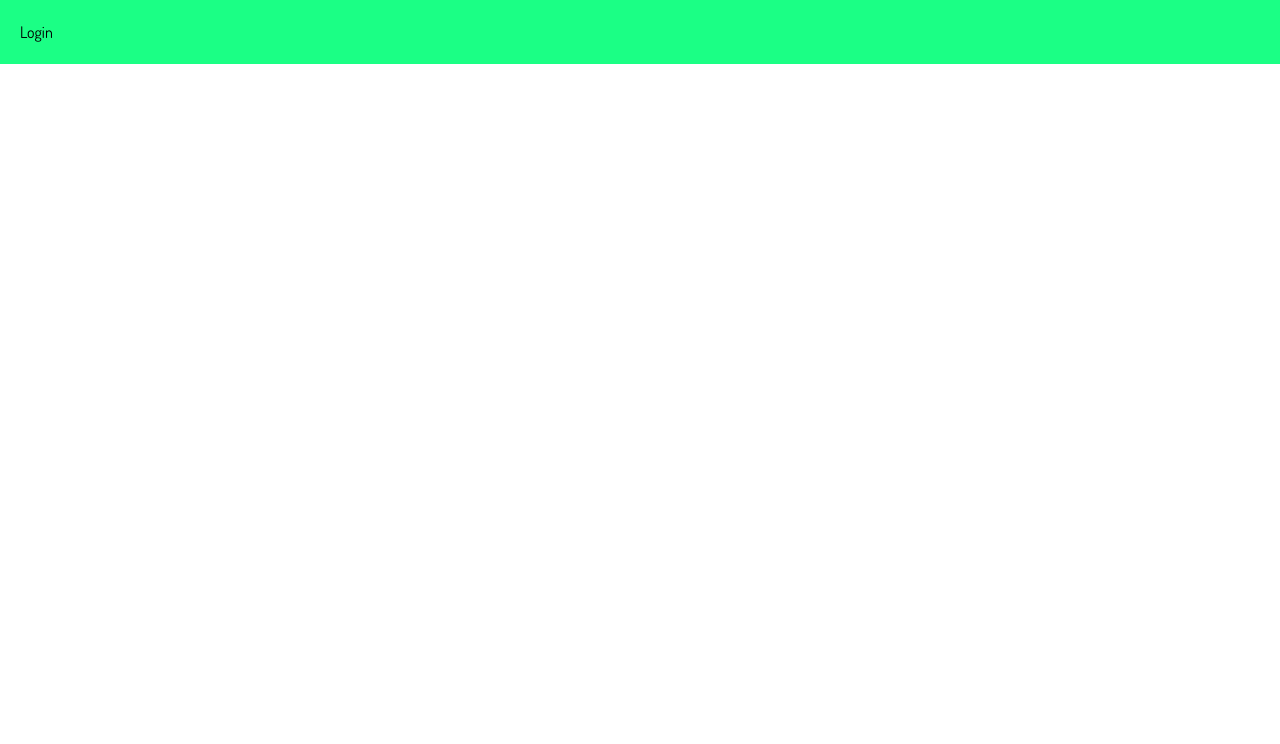
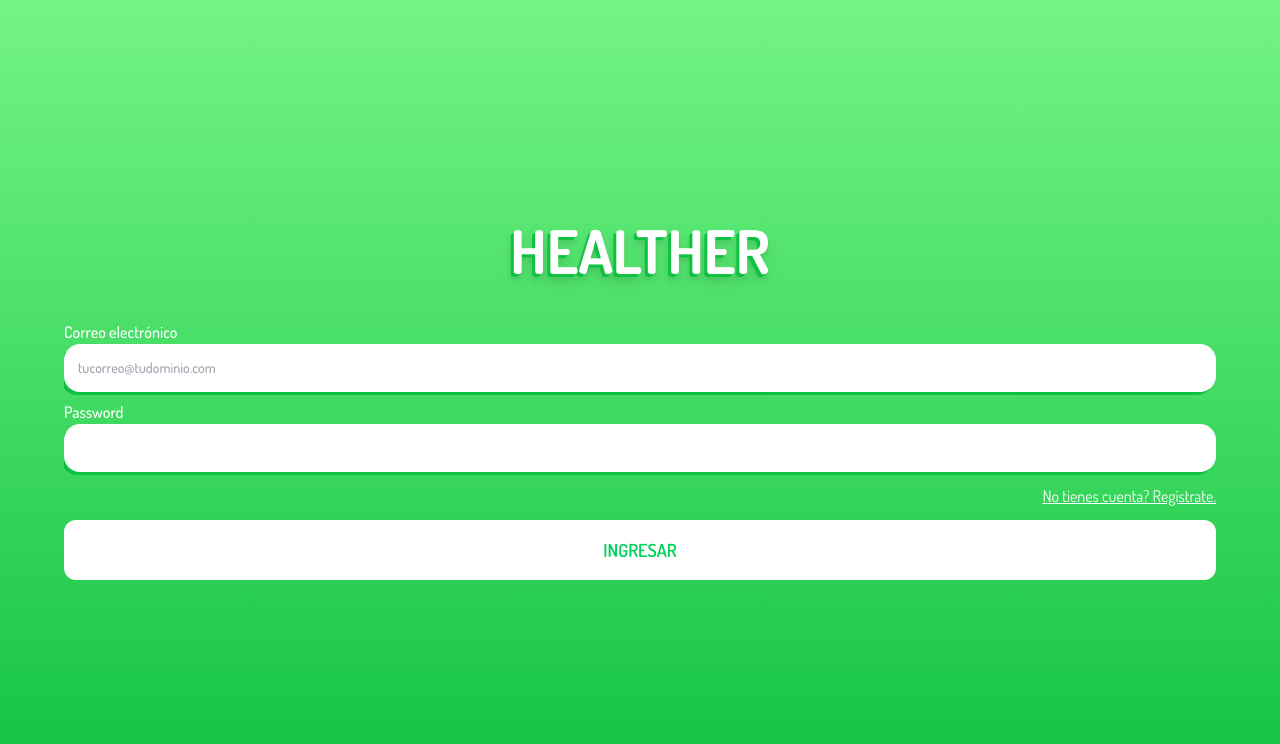
Before and after one commit to Factral/hackaton-fcv, a React (Vite) app in the folder frontend/: page /login in a window 1280 px wide. Shown: the top 744 px of the page. Built offline with nearby package versions, Linux system fonts and the light colour scheme.

Commit message:
Finish login

```diff
--- a/frontend/src/App.jsx
+++ b/frontend/src/App.jsx
@@ -1,6 +1,7 @@
 
 import { Route, Routes } from 'react-router-dom'
 import Login from './pages/Login'
+import './stylesAdd.css'
 
 function App () {
   return (
--- /dev/null
+++ b/frontend/src/components/FormLogin.jsx
@@ -0,0 +1,26 @@
+import { useForm } from 'react-hook-form'
+import Input from './Input'
+import validationLogin from '../validations/validationLogin'
+import MainButton from './MainButton'
+import { NavLink } from 'react-router-dom'
+
+export default function FormLogin () {
+  const { register, handleSubmit, formState: { errors } } = useForm()
+
+  const onSubmitFucntion = (values) => {
+    console.log(values)
+  }
+
+  return (
+    <form className='w-full overflow-y-auto' onSubmit={handleSubmit(onSubmitFucntion)}>
+      <div className='flex flex-col gap-3 w-full'>
+        <div className='flex flex-col gap-2 '>
+          <Input register={register} validation={validationLogin} placeholder='tucorreo@tudominio.com' errors={errors} label='Correo electrónico' nameRegister='email' typeInput='text' />
+          <Input register={register} validation={validationLogin} errors={errors} label='Password' nameRegister='password' typeInput='password' />
+        </div>
+        <NavLink to='/register' className='text-right w-full text-white underline transition-all ease-in-out duration-300 hover:text-main-white'>No tienes cuenta? Regístrate.</NavLink>
+        <MainButton type='submit'>INGRESAR</MainButton>
+      </div>
+    </form>
+  )
+}
--- /dev/null
+++ b/frontend/src/components/Input.jsx
@@ -0,0 +1,13 @@
+
+export default function Input ({ label, typeInput, nameRegister, register, errors, validation, placeholder }, props) {
+  const { validate, messages } = validation ? validation[nameRegister] : { validate: {}, messages: {} }
+  const errorInput = errors ? errors[nameRegister] : {}
+
+  return (
+    <div className='flex flex-col'>
+      <label htmlFor={nameRegister} className={`text-white font-medium ${errorInput && 'text-red-500'}`}>{label}</label>
+      <input type={typeInput} placeholder={placeholder} className={`p-3 rounded-2xl outline-none main-shadow border-2 border-transparent text-sm font-medium ${errorInput ? 'border-red-500' : 'focus:border-main-green-500'}`} {...register(nameRegister, validate)} {...props} />
+      {errorInput && <span className='text-sm text-red-500 mt-1'>{messages[errorInput.type]}</span>}
+    </div>
+  )
+}
--- /dev/null
+++ b/frontend/src/components/MainButton.jsx
@@ -0,0 +1,6 @@
+
+export default function MainButton ({ type, children, ...props }) {
+  return (
+    <button type={type} className='py-4 font-semibold text-lg text-main-green-500 rounded-[12px] w-full transition-all ease-in-out duration-300 bg-white hover:bg-main-white hover:text-main-green-700' {...props}>{children}</button>
+  )
+}
--- a/frontend/src/pages/Login.jsx
+++ b/frontend/src/pages/Login.jsx
@@ -1,6 +1,14 @@
+import FormLogin from '../components/FormLogin'
 
 export default function Login () {
   return (
-    <div className='p-5 bg-main-green-300'>Login</div>
+    <div className='h-screen w-screen bg-gradient-to-tr from-main-white-100 to-main-white-200'>
+      <div className='h-screen w-screen bg-gradient-to-t to-gradient-green-100 from-gradient-green-200 grid place-items-center'>
+        <div className='max-h-[86vh] w-[90%] items-center flex flex-col gap-10'>
+          <h1 className='font-bold text-6xl text-white drop-shadow-lg main-shadow-text'>HEALTHER</h1>
+          <FormLogin />
+        </div>
+      </div>
+    </div>
   )
 }
--- /dev/null
+++ b/frontend/src/stylesAdd.css
@@ -0,0 +1,7 @@
+.main-shadow {
+  box-shadow: -3px 3px 0px #0FC141;
+}
+
+.main-shadow-text {
+  text-shadow: #0FC141 -3px 3px;
+}
--- /dev/null
+++ b/frontend/src/validations/validationLogin.js
@@ -0,0 +1,24 @@
+const validationLogin = {
+  email: {
+    validate: {
+      required: true,
+      pattern: /^[\w-.]+@([\w-]+\.)+[\w-]{2,4}$/
+    },
+    messages: {
+      required: 'El email es requerido',
+      pattern: 'El email no es válido'
+    }
+  },
+  password: {
+    validate: {
+      required: true,
+      minLength: 3
+    },
+    messages: {
+      required: 'El password es requerido',
+      minLength: 'El password debe tener al menos 3 caracteres'
+    }
+  }
+}
+
+export default validationLogin
```
Also changed, not shown: frontend/.eslintrc.json.
